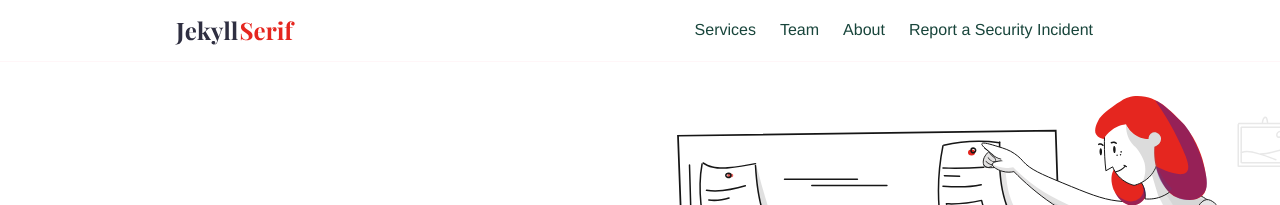
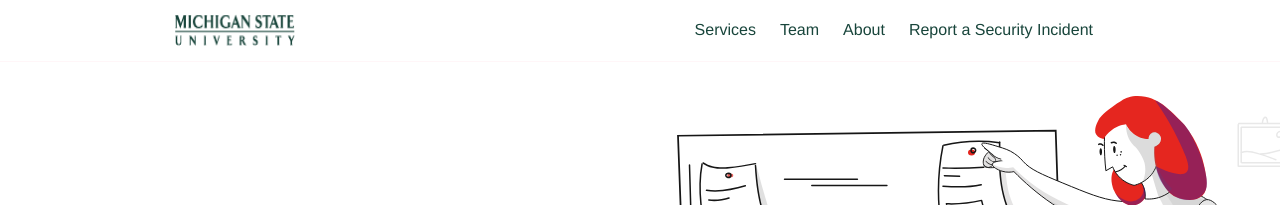
Before and after one commit to mcvic1rj/psychic-winner, a Jekyll site: the page built from index.md, in a window 1280 px wide. Shown: the top 205 px of the page. Built offline with Jekyll 4.4.1, drawn with Linux system fonts in a browser that asks for light colours.

Commit message:
update logo

```diff
--- a/_config.yml
+++ b/_config.yml
@@ -3,10 +3,10 @@
 title: 'Jekyll Serif'
 
 logo:
-  mobile: "images/logo/logo-mobile.svg"
+  mobile: "images/logo/MSU-Wordmark.gif"
   mobile_height: "32px"
   mobile_width: "32px"
-  desktop: "images/logo/logo.svg"
+  desktop: "images/logo/MSU-Wordmark.gif"
   desktop_height: "32px"
   desktop_width: "120px"
 
```
Also changed, not shown: images/logo/MSU-Wordmark.gif (added).
